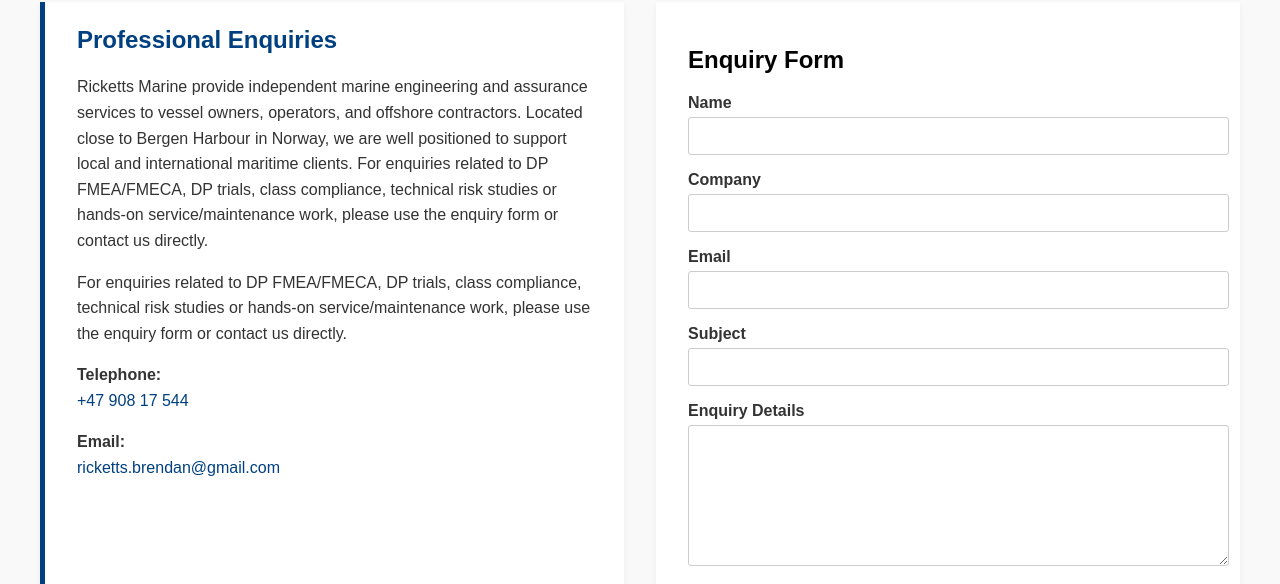
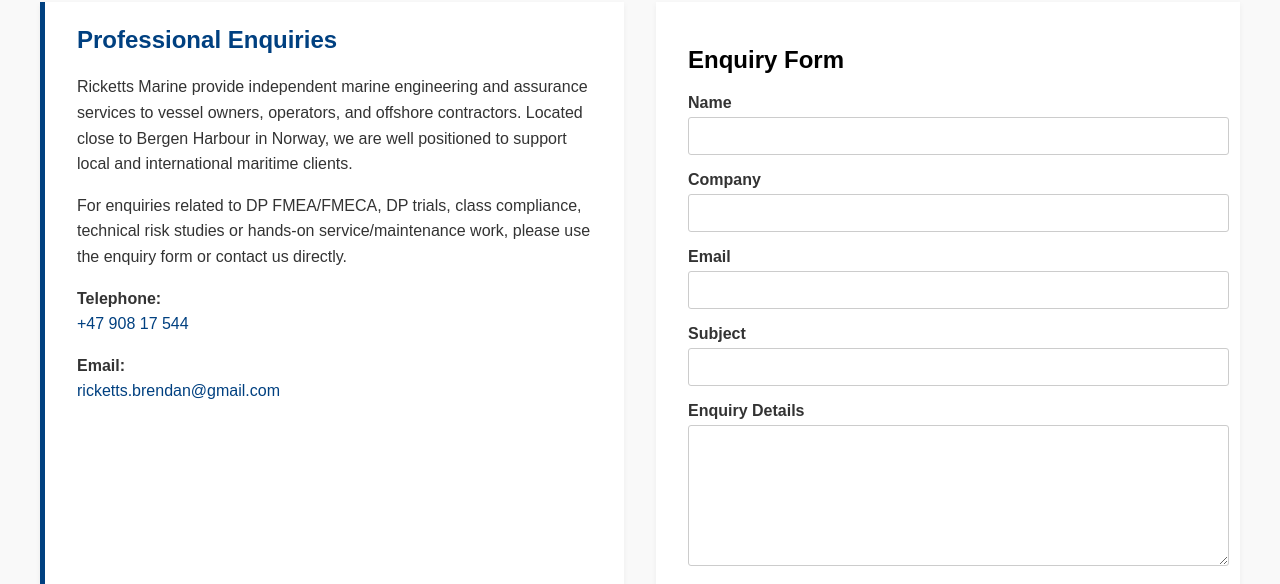
Before and after one commit to B1R121/Webbymebby, a plain HTML site: page contact.html in a window 1280 px wide. Shown: the part 216-800 px from the top of the page. Drawn offline with Linux system fonts and the light colour scheme.

Commit message:
Update contact.html
removed duplicate

```diff
--- a/contact.html
+++ b/contact.html
@@ -250,8 +250,6 @@
 
        Located close to Bergen Harbour in Norway, we are well positioned to support local and international maritime clients.
 
-       For enquiries related to DP FMEA/FMECA, DP trials, class compliance, technical risk studies or hands-on service/maintenance work, please use the enquiry form or contact us directly.
-
       </p>
       <p>
         For enquiries related to DP FMEA/FMECA, DP trials, class compliance, technical risk studies or hands-on service/maintenance work,
```
